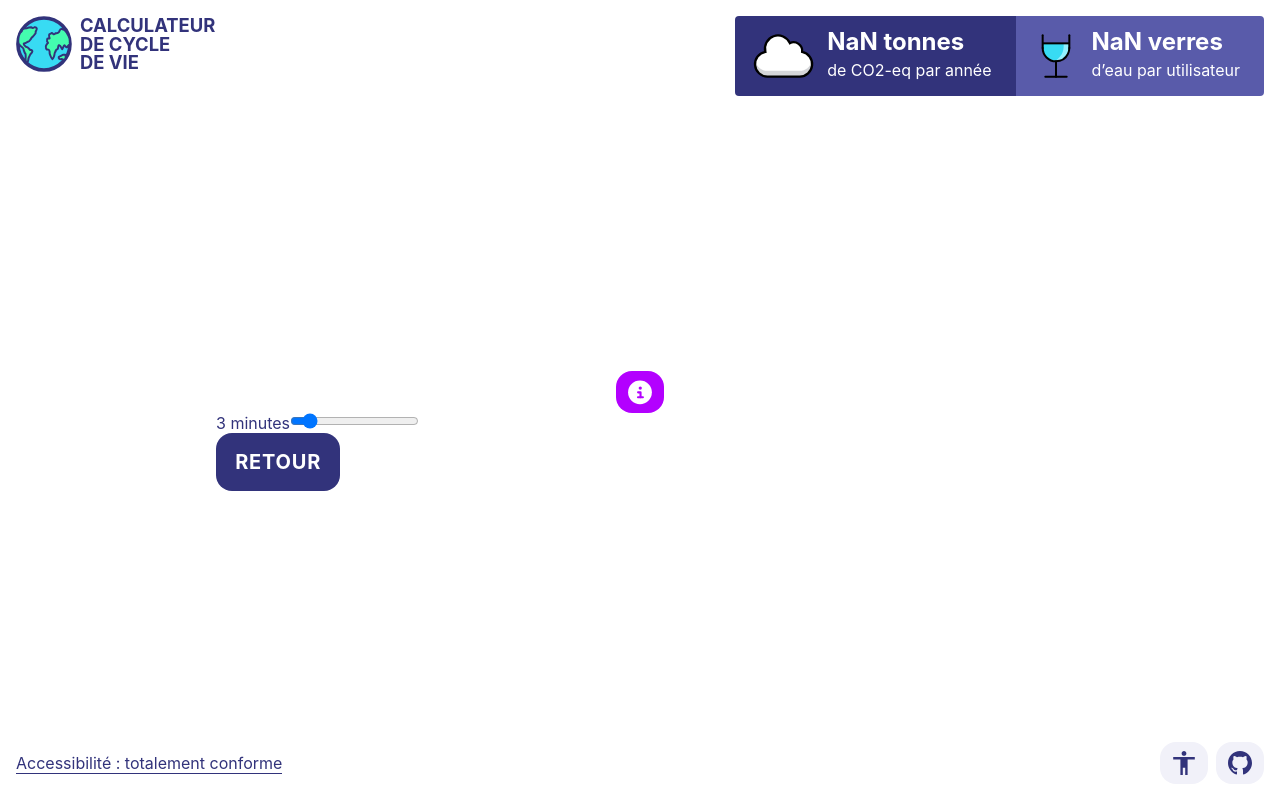
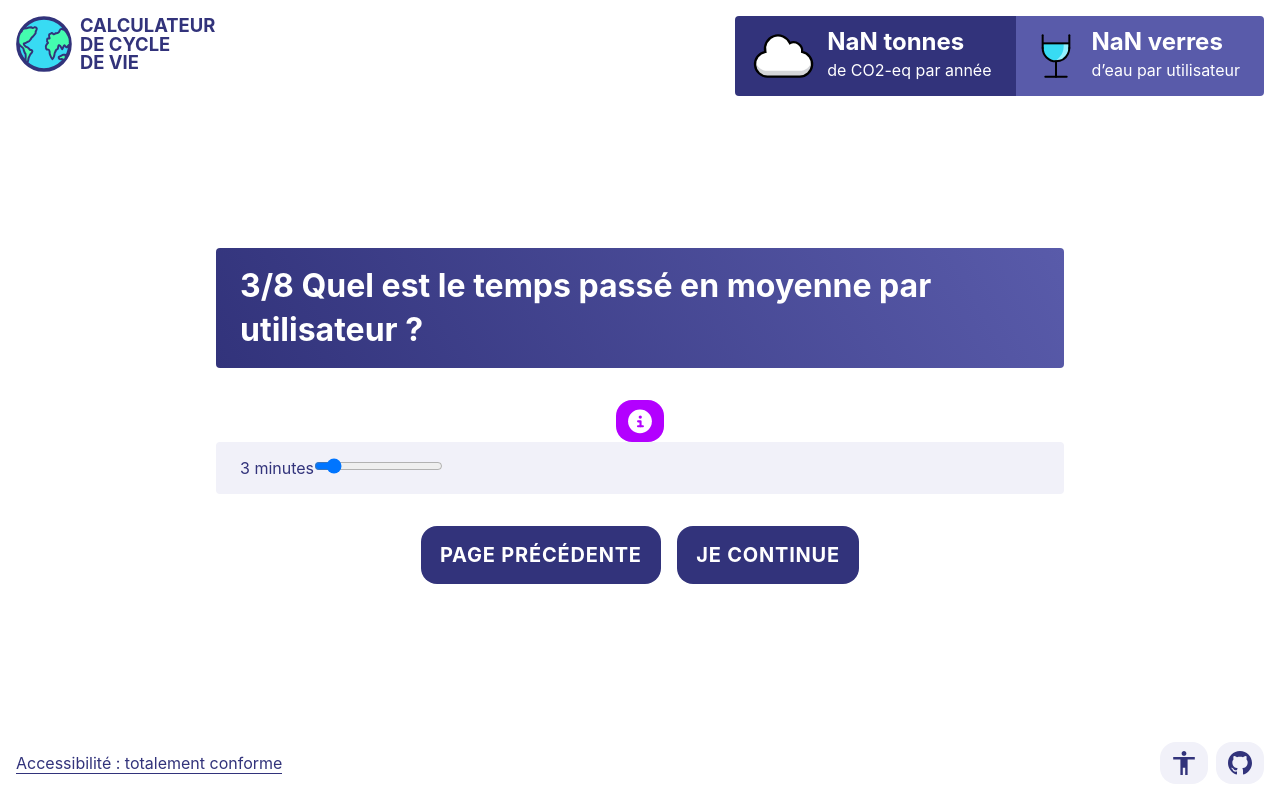
Before and after one commit to adrienloup/lcc, a React (Vite) app: page /lcc/question/temps-moyen in a window 1280 px wide. Built offline with nearby package versions, Linux system fonts and the light colour scheme.

Commit message:
Initialize lcc project

```diff
--- a/src/pages/Questions/Duration/Duration.tsx
+++ b/src/pages/Questions/Duration/Duration.tsx
@@ -6,6 +6,7 @@ import Scorebar from '../../../components/molecules/Scorebar/Scorebar'
 import Header from '../../../components/organisms/Header/Header'
 import Footer from '../../../components/organisms/Footer/Footer'
 import Button from '../../../components/molecules/Button/Button'
+import Back from '../../../components/molecules/Back/Back'
 import Title from '../../../components/atoms/Title/Title'
 
 function Duration() {
@@ -19,6 +20,11 @@ function Duration() {
     setValue(duration)
   }
 
+  const handleClick = () => {
+    localStorage.setItem('lcc-data', JSON.stringify(data))
+    navigate('/lcc/question/localisation-utilisateurs')
+  }
+
   return (
     <div className='page'>
       <Header />
@@ -28,8 +34,11 @@ function Duration() {
       >
         <Scorebar />
         <article className='article'>
-          <Title text='3/8 Quel est le temps passé en moyenne par utilisateur&nbsp;?' />
+          <div className='heading'>
+            <Title text='<span>3/8</span> Quel est le temps passé en moyenne par utilisateur&nbsp;?' />
+          </div>
           <Notebook note={'Le temps que les utilisateurs passent sur votre service numérique permet de connaître la quantité de teminaux, équipements réseau, serveur nécessaire pour servir, transiter et consulter les contenus ou les services que vous délivrez.'} />
+          <div className='frame'>
             <form className='form' action=''>
               <label htmlFor='duration'>{value} {value > 1 ? 'minutes' : 'minute'}</label>
               <input
@@ -43,21 +52,17 @@ function Duration() {
                 onChange={handleChange}
               />
             </form>
+          </div>
           <nav
-            className='navigation'
+            className='footing'
             role='navigation'
           >
+            <Back />
             <Button
-              label='Retour'
+              label='Je continue'
               cssClass='button'
-              ariaLabel={'Retour à la question précédente'}
-              click={() => navigate(-1)}
-            />
-            <Button
-              label='Continuer'
-              cssClass='button'
-              ariaLabel='Continuer le calcul'
-              to='/lcc/question/localisation-utilisateurs'
+              ariaLabel='Je continue le calcul'
+              click={() => handleClick()}
             />
           </nav>
         </article>
```
Lines whose indentation alone changed are shown as unchanged.
